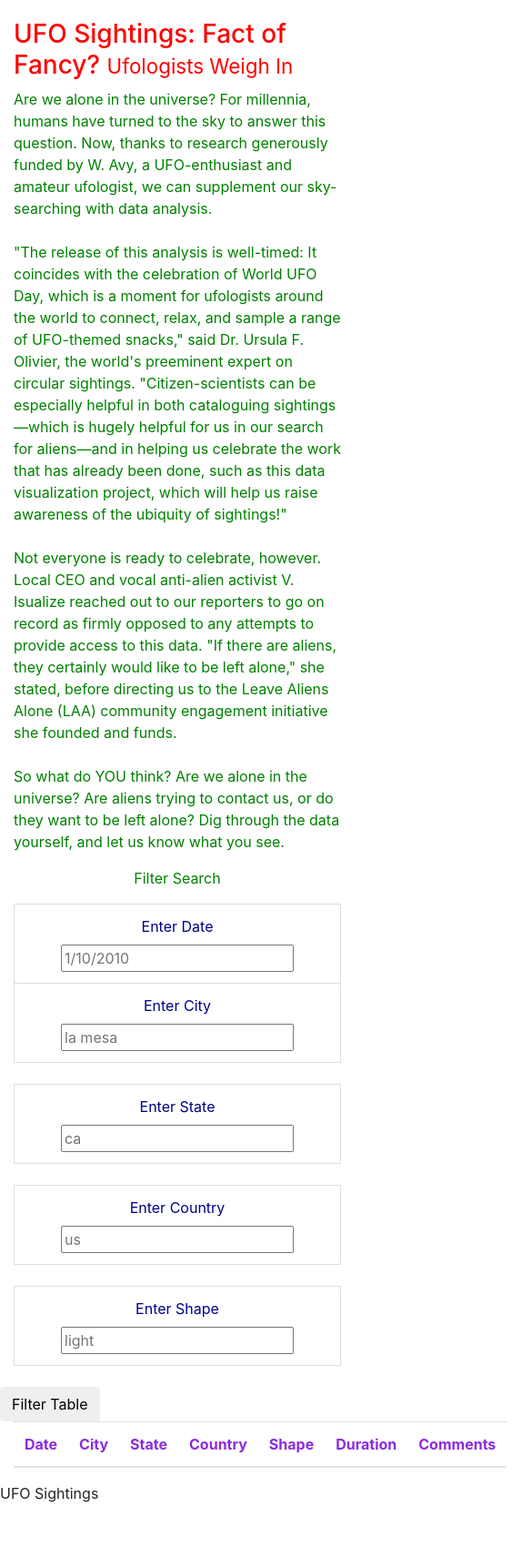
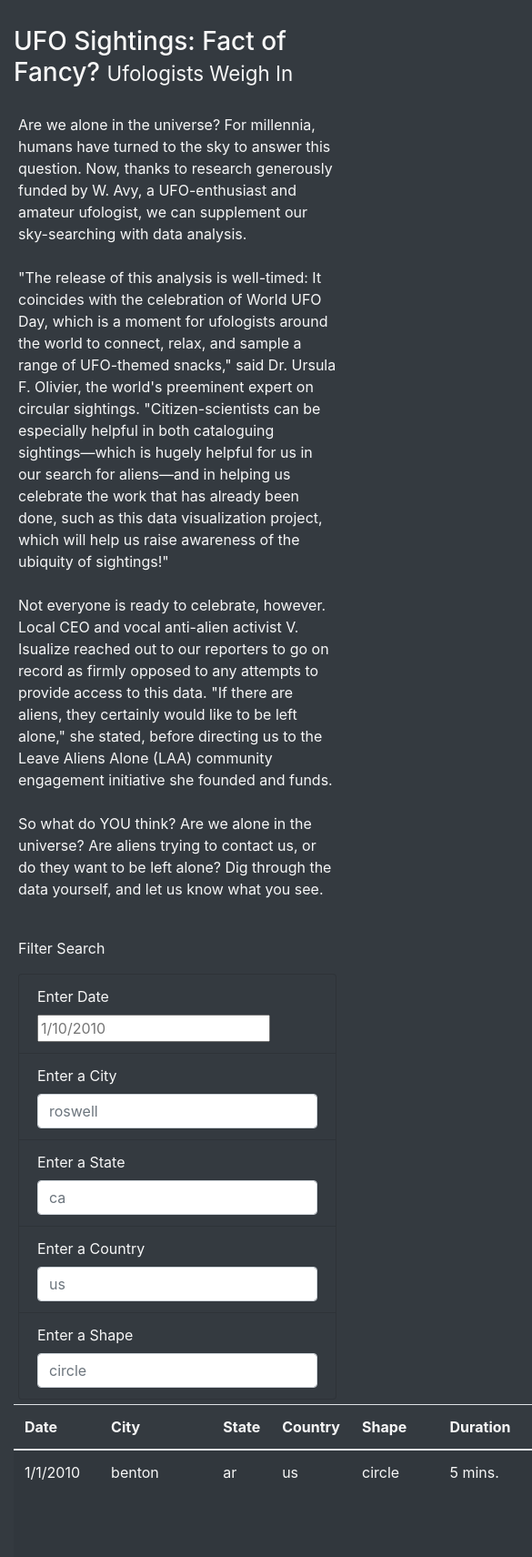
Before and after one commit to Usharma22/UFOs, a plain HTML site: page index.html in a window 390 px wide. Shown: the part 289-2000 px from the top of the page at 91% size, 585 px wide, since content can reach past the window. Before the commit the page ends 1942 px from the top, so only its background shows below. Drawn offline with nearby package versions, Linux system fonts and the light colour scheme; files that its build step writes are made by us from their sources.

Commit message:
modified code

```diff
--- a/app.js
+++ b/app.js
@@ -33,10 +33,10 @@ function updateFilters() {
     let changedElement = d3.select(this);
     // 4b. Save the value that was changed as a variable.
     let elementValue = changedElement.property("value");
-    console.log(elementValue);
+    // console.log(elementValue);
     // 4c. Save the id of the filter that was changed as a variable.
     let filterId = changedElement.attr("id");
-    console.assertlog(filterId);
+    // console.assertlog(filterId);
 
     // 5. If a filter value was entered then add that filterId and value
     // to the filters list. Otherwise, clear that filter from the filters object.
@@ -56,19 +56,19 @@ function updateFilters() {
   function filterTable() {
 
     // 8. Set the filtered data to the tableData.
-    var filteredData = tableData;
+    let filteredData = tableData;
 
     // 9. Loop through all of the filters and keep any data that
     // matches the filter values
-    Object.values(filters).forEach((val) => {
-      filteredData = filteredData.filter(row => row[key] === values);
+    Object.entries(filters).forEach(([key, value]) => {
+      filteredData = filteredData.filter(row => row[key] === value);
     });
     // 10. Finally, rebuild the table using the filtered data
     buildTable(filteredData);
   }
 
   // 2. Attach an event to listen for changes to each filter
-  d3.selectAll("#filter-btn").on("change", updateFilters);
+  d3.selectAll("input").on("change", updateFilters);
 
   // Build the table when the page loads
   buildTable(tableData);
--- a/index.html
+++ b/index.html
@@ -11,7 +11,7 @@
       integrity="sha384-Gn5384xqQ1aoWXA+058RXPxPg6fy4IWvTNh0E263XmFcJlSAwiGgFAW/dAiS6JXm"
       crossorigin="anonymous"
     />
-    <style>
+    <!-- <style>
         p    {color: green;}
         h1 {color: green;}
         h1 {text-align: center;}
@@ -19,18 +19,22 @@
         table {color:blueviolet;}
         a {color:black;}
         li {color:darkblue;}
-    </style>
-    <link rel="stylesheet" href="static/css/style.css">
+    </style>    -->
+    <link rel="stylesheet" href="static1/static/style.css">
     </head>
-    <!--<body class="bg-dark">-->
-        <div class="wrapper">
-            <nav class="navbar navbar-expand-lg">
-            <nav class="navbar navbar-dark bg-dark navbar-expand-lg"></nav>
-                <div class="container-fluid">
+    <body class="bg-dark">
+        <div class="wrapper">/
+          <!---- <nav class="navbar navbar-expand-lg">
+            <nav class="navbar navbar-dark bg-dark navbar-expand-lg"></nav> ---->
+            <nav class="navbar navbar-dark bg-dark navbar-expand-lg">
+              <a class="navbar-brand" href="index.html">UFO Sightings</a>
+       </nav>
+
+            <!-- <div class="container-fluid">
                     <div class="navbar-header">
-                        <a class="navbar-brand" href="index.html">UFO Sightings
-               <img class="nav-ufo" src="static/images/ufo.svg">
-            </a>
+                        <a class="navbar-brand" href="index.html">UFO Sightings -->
+               <!-- <img class="nav-ufo" src="static/images/ufo.svg">
+            </a> -->
             </nav>
             <div class="jumbotron">
                 <h1 class="display-4">The Truth Is Out There</h1>
@@ -42,7 +46,7 @@
           <div class="col-md-4">
             <h3>UFO Sightings: Fact of Fancy? <small>Ufologists Weigh In</small></h3>
           </div>
-          <div class="col-md-8">
+          <div class="col-md-8 article-p">
             <p>
               Are we alone in the universe? For millennia, humans have turned to the sky to answer this question. Now, thanks to research generously funded by W. Avy, a UFO-enthusiast and amateur ufologist, we can supplement our sky-searching with data analysis.<br><br>"The release of this analysis is well-timed: It coincides with the celebration of World UFO Day, which is a moment for ufologists around the world to connect, relax, and sample a range of UFO-themed snacks," said Dr. Ursula F. Olivier, the world's preeminent expert on circular sightings. "Citizen-scientists can be especially helpful in both cataloguing sightings—which is hugely helpful for us in our search for aliens—and in helping us celebrate the work that has already been done, such as this data visualization project, which will help us raise awareness of the ubiquity of sightings!"<br><br>Not everyone is ready to celebrate, however. Local CEO and vocal anti-alien activist V. Isualize reached out to our reporters to go on record as firmly opposed to any attempts to provide access to this data. "If there are aliens, they certainly would like to be left alone," she stated, before directing us to the Leave Aliens Alone (LAA) community engagement initiative she founded and funds.<br><br>So what do YOU think? Are we alone in the universe? Are aliens trying to contact us, or do they want to be left alone? Dig through the data yourself, and let us know what you see.
 
@@ -53,45 +57,41 @@
       </div>
       <div class="container-fluid">
         <div class="row">
-          <div class="col-md-3 bg-3 text-center">
-      <form>
+          <div class="col-md-3">
+            <div class="filters">
+            <form class="bg-dark">
               <p>Filter Search</p>
-      </form>
               <ul class="list-group">
-
-    </ul>
-    <li class="list-group-item blueviolet">
-        <label for="date">Enter Date</label><br>
+                <li class="list-group-item bg-dark">
+                  <label for="date">Enter Date</label>
                   <input type="text" placeholder="1/10/2010" id="datetime" />
                 </li>
-      <li class = "list-group-item">
-        <label for="city">Enter City</label><br>
-          <input type="text" placeholder="la mesa" id="city" />
-          </li><br>
-          <li class = "list-group-item">
-            <label for="state">Enter State</label><br>
-              <input type="text" placeholder="ca" id= "state" />
-              </li><br>
-              <li class = "list-group-item">
-                <label for="country">Enter Country</label>
-            <input type="text" placeholder="us" id="country" />
-            </li><br>
-          <li class = "list-group-item">
-        <label for="shape">Enter Shape</label><br>
-      <input type="text" placeholder="light" id="shape" />
-    </li><br>
-    </div>
-        <button id="filter-btn" type="button" class="btn btn-default">Filter Table</button>
+                <li class="list-group-item bg-dark">
+                  <label for="city">Enter a City</label>
+                  <input type="text" id="city" class="form-control" placeholder="roswell" />
+                </li>
+                <li class="list-group-item bg-dark">
+                  <label for="state">Enter a State</label>
+                  <input type="text" id="state" class="form-control" placeholder="ca" />
+                </li>
+                <li class="list-group-item bg-dark">
+                  <label for="country">Enter a Country</label>
+                  <input type="text" id="country" class="form-control" placeholder="us" />
+                </li>
+                <li class="list-group-item bg-dark">
+                  <label for="shape">Enter a Shape</label>
+                  <input type="text" id="shape" class="form-control" placeholder="circle" />
+                </li>
+              </ul>
+            </form>
           </div>
     </div>
-        </div>
-            </aside>
-                 <div class="col-md-10">
-                    <div id="table-area" class="">
-                    <table id="ufo-table"class="table table-striped">
+        <!-- Table -->
+        <div class="col-md-9">
+          <table class="table table-striped">
             <thead>
               <tr>
-            <th class="table-head">Date</th>
+                <th>Date</th>
                 <th>City</th>
                 <th>State</th>
                 <th>Country</th>
@@ -106,14 +106,8 @@
       </div>
     </div>
   </div>
-<footer class="footer">
-    <span class="bottom">UFO Sightings</span>
-</footer>
 <script src="https://cdnjs.cloudflare.com/ajax/libs/d3/4.11.0/d3.js"></script>
-<script src="static/js/data.js"></script>
-<script src="static/js/app.js"></script>
-</head>
-<body>
-
+<script src="data.js"></script>
+<script src="app.js"></script>
 </body>
 </html>
--- a/static1/static/style.css
+++ b/static1/static/style.css
@@ -1,5 +1,17 @@
-.jumbotron {
-    background-image: url("/nasa.jpg");
-    background-size: 100% 100%;
-    text-align: center;
+body {
+  color: #F7F7F7;
+ }
+ .jumbotron {
+  background-image: url("/nasa.jpg");
+  background-size: 100% 100%;
+  text-align: center;
+ }
+ .article-title, .article-p {
+  padding: 20px;
+ }
+ form {
+  padding: 5px;
+ }
+ #filter-btn {
+  width: 100%;
   }
```
Lines whose indentation alone changed are shown as unchanged.
